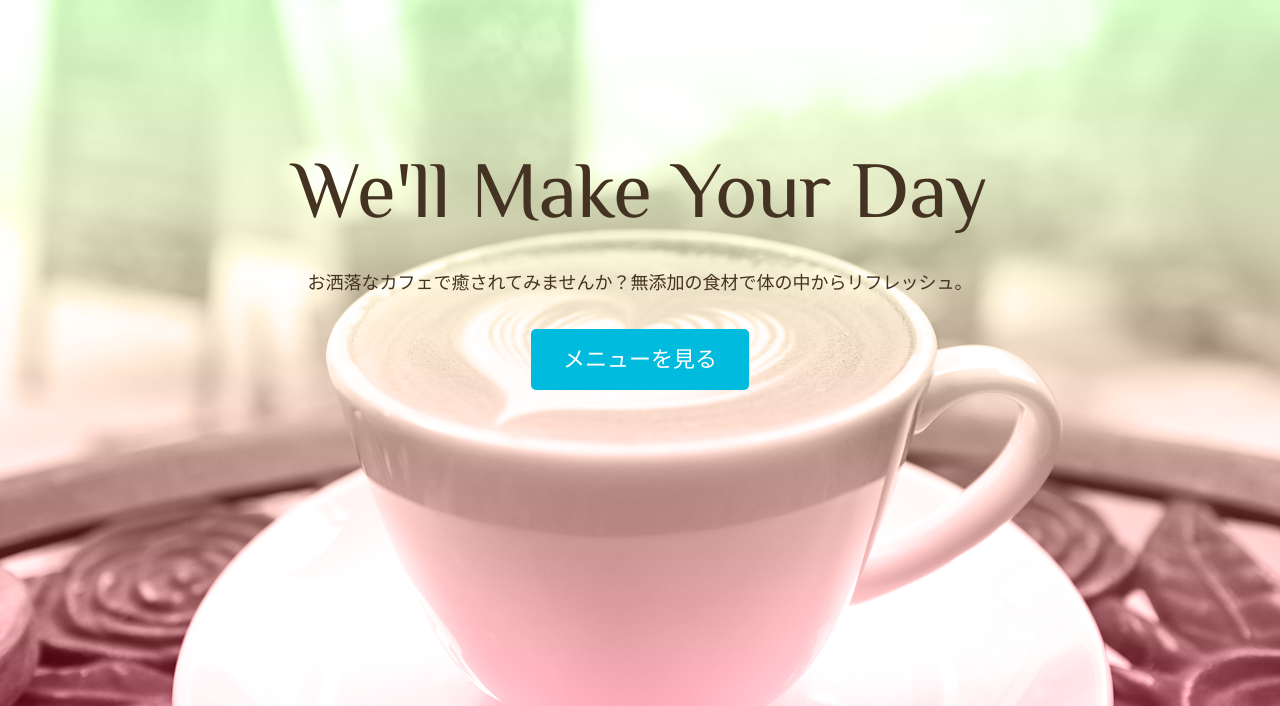
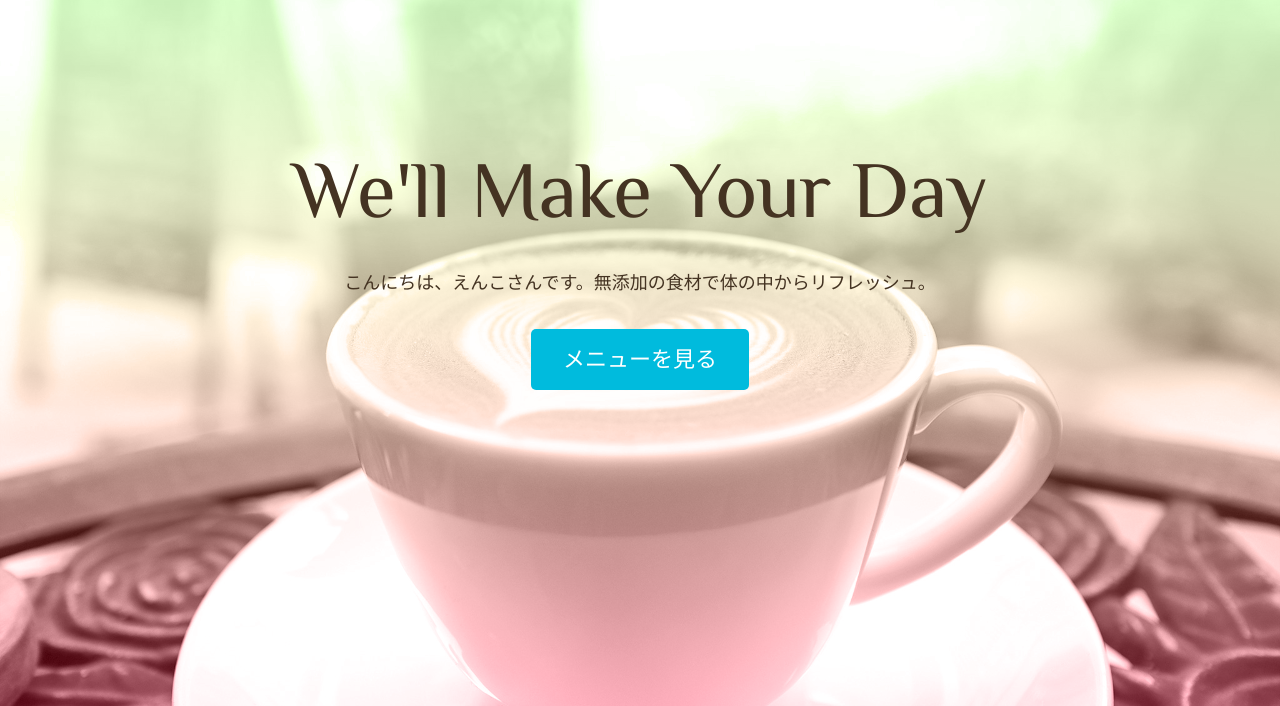
Before and after one commit to monchasan/monchasan.github.io, a plain HTML site: page index.html in a window 1280 px wide. Shown: the part 94-800 px from the top of the page. Drawn offline with Linux system fonts and the light colour scheme.

Commit message:
Update index.html

```diff
--- a/index.html
+++ b/index.html
@@ -35,7 +35,7 @@
       <div class="home-content wrapper">
 
         <h2 class="page-title">We'll Make Your Day</h2>
-        <p>お洒落なカフェで癒されてみませんか？無添加の食材で体の中からリフレッシュ。</p>
+        <p>こんにちは、えんこさんです。無添加の食材で体の中からリフレッシュ。</p>
         <a class="button" href="menu.html">メニューを見る</a>
       </div><!-- /.home-content -->
     </div><!-- /#home -->
```
